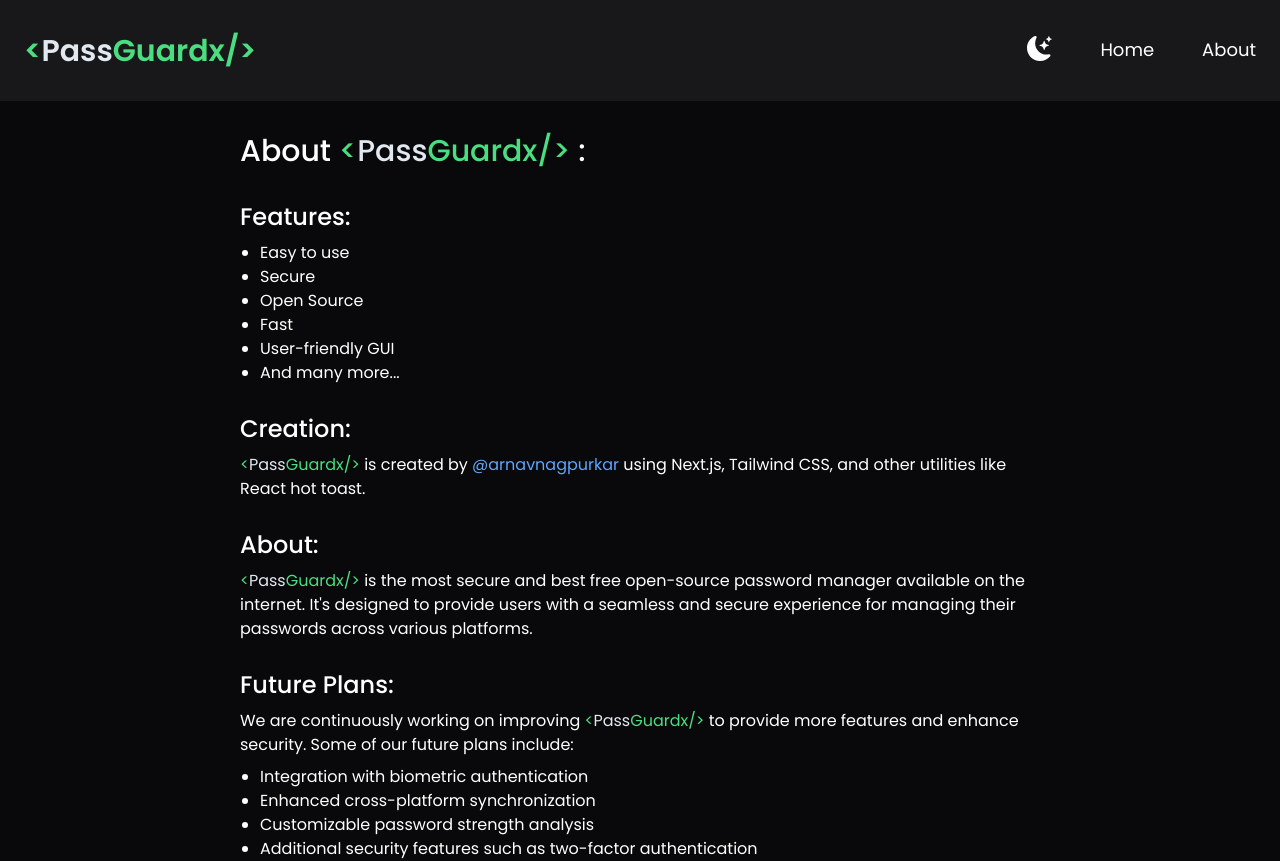
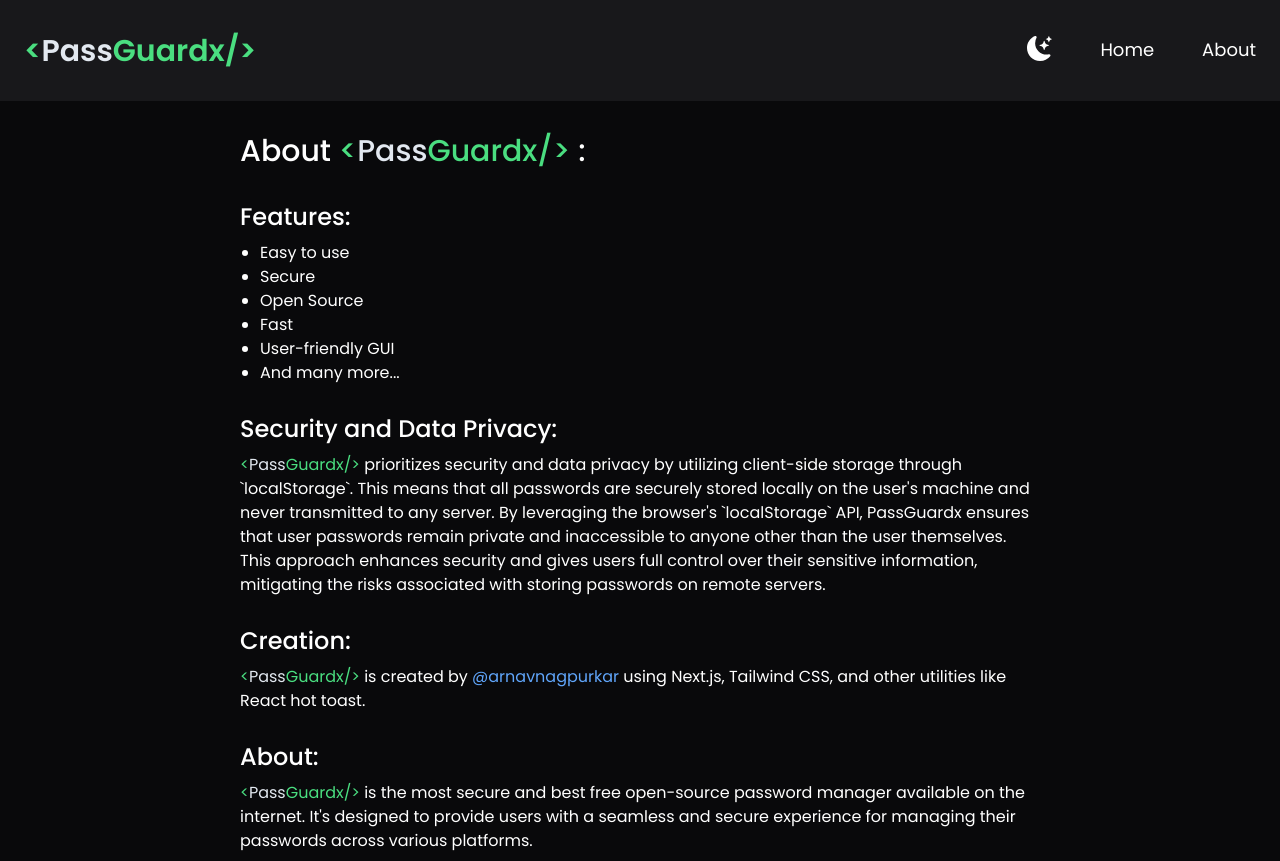
Before and after one commit to arnavnagpurkar/PassGuardx, a Next.js app: page /about in a window 1280 px wide. Shown: the top 861 px of the page. Built offline with nearby package versions, Linux system fonts and the light colour scheme.

Commit message:
Security and Data Privacy section in about page

```diff
--- a/src/app/about/page.js
+++ b/src/app/about/page.js
@@ -21,6 +21,12 @@
             <li>And many more...</li>
           </div>
         </ul>
+        <h2 className="text-2xl font-medium mt-7">
+          Security and Data Privacy:
+        </h2>
+        <p className="mt-2">
+          <PassGuardx/> prioritizes security and data privacy by utilizing client-side storage through `localStorage`. This means that all passwords are securely stored locally on the user's machine and never transmitted to any server. By leveraging the browser's `localStorage` API, PassGuardx ensures that user passwords remain private and inaccessible to anyone other than the user themselves. This approach enhances security and gives users full control over their sensitive information, mitigating the risks associated with storing passwords on remote servers.
+        </p>
         <h2 className="text-2xl font-medium mt-7">
           Creation:
         </h2>
```
